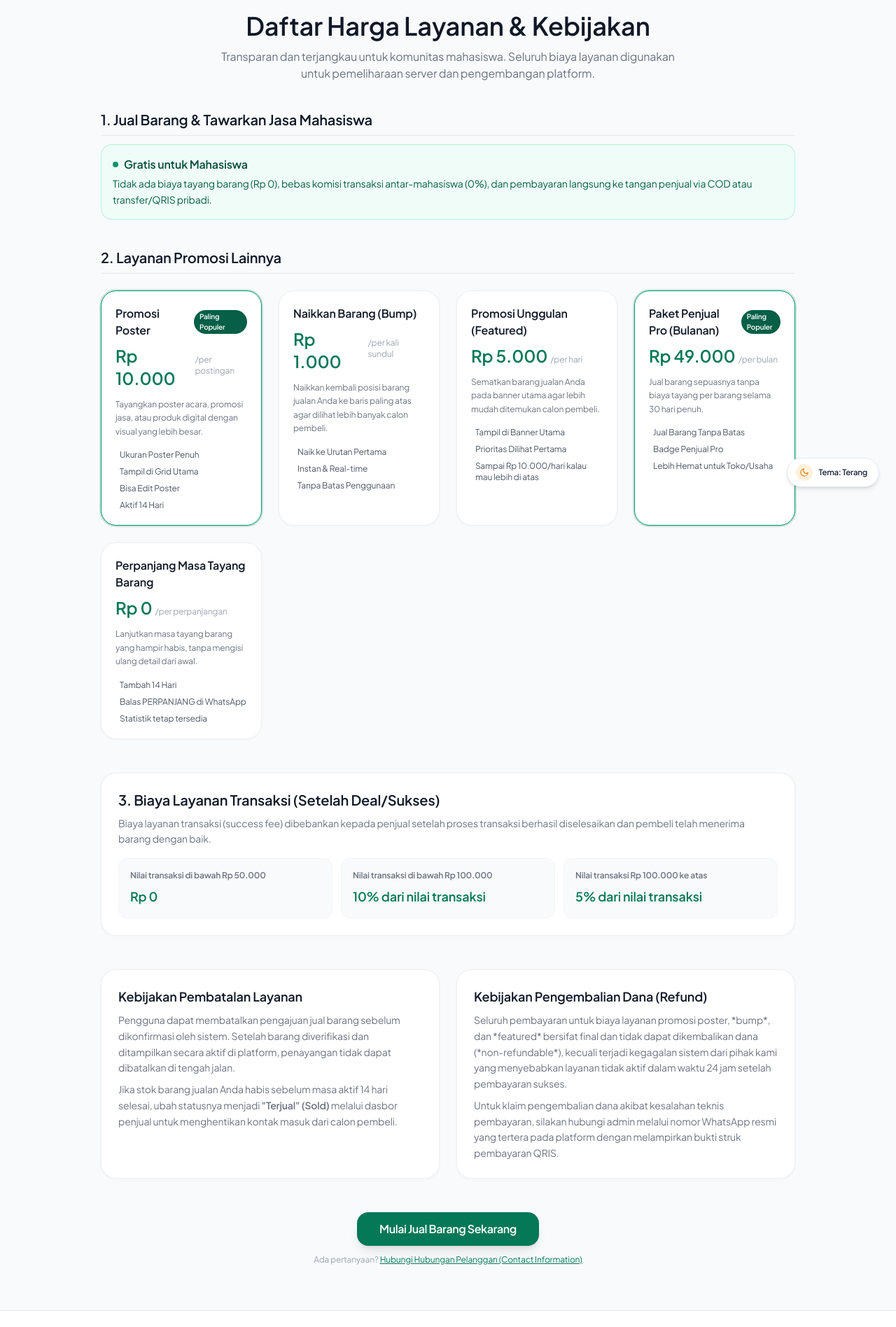
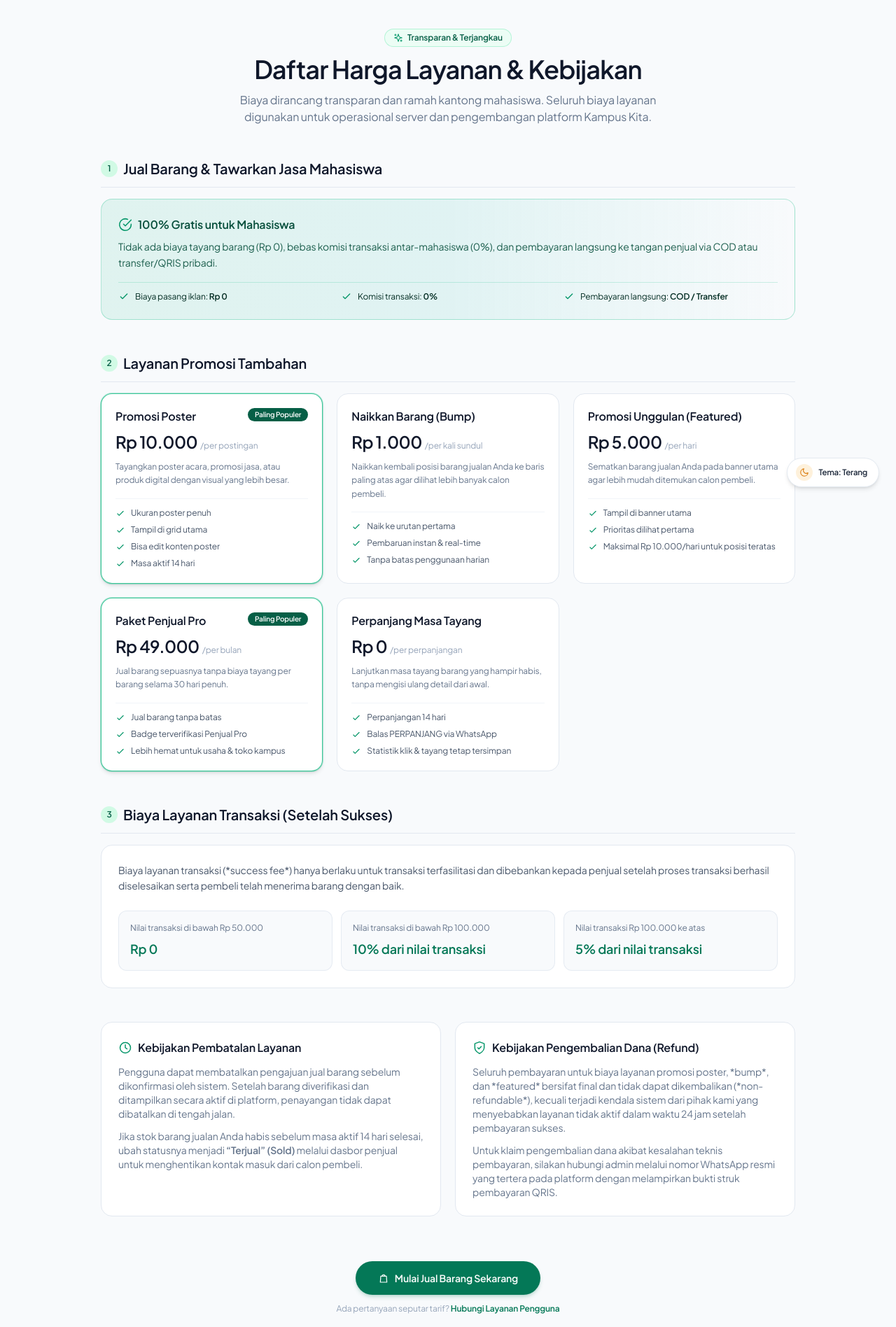
Before and after one commit to jualbeliusupolmed-creator/jualbeliusupolmed, a Next.js app: page /daftar-harga in a window 1280 px wide. Shown: the part 80-1976 px from the top of the page at 70% size. Built offline with nearby package versions, Linux system fonts and the light colour scheme; no server answers.

Commit message:
refactor(pricing): elevate daftar-harga page design with hallmark standards and full dark mode support

```diff
--- a/src/app/daftar-harga/page.jsx
+++ b/src/app/daftar-harga/page.jsx
@@ -1,6 +1,7 @@
 import Link from "next/link";
 import { rupiah } from "@/lib/fees";
 import { getSettings } from "@/lib/settings";
+import { Icon } from "@/components/Icons";
 
 export const metadata = {
   title: "Daftar Harga Layanan & Kebijakan",
@@ -8,11 +9,6 @@ export const metadata = {
   alternates: { canonical: "/daftar-harga" },
 };
 
-// Halaman ini dulu memuat angkanya sendiri, diketik langsung di berkas ini,
-// sementara yang benar-benar menagih membaca `settings.pricing` dari database.
-// Dua sumber untuk satu harga selalu berakhir sama: pemilik mengubah tarif dari
-// panel admin, tagihannya ikut berubah, dan halaman "Daftar Harga" tetap
-// menjanjikan angka lama. Sekarang keduanya membaca sumber yang sama.
 export const dynamic = "force-dynamic";
 
 const nomor = (v, bawaan) => {
@@ -20,8 +16,6 @@ const nomor = (v, bawaan) => {
   return Number.isFinite(n) ? n : bawaan;
 };
 
-// Biaya tayang barang berjenjang menurut harganya, jadi tidak bisa
-// diringkas jadi satu angka tanpa berbohong. Yang ditampilkan: jenjangnya.
 function jenjangIklan(pricing) {
   const tiers = Array.isArray(pricing?.adTiers) && pricing.adTiers.length
     ? pricing.adTiers
@@ -43,7 +37,7 @@ function layananIklan(pricing) {
       price: nomor(pricing?.adPoster, 10000),
       unit: "per postingan",
       desc: "Tayangkan poster acara, promosi jasa, atau produk digital dengan visual yang lebih besar.",
-      features: ["Ukuran Poster Penuh", "Tampil di Grid Utama", "Bisa Edit Poster", `Aktif ${hariTayang} Hari`],
+      features: ["Ukuran poster penuh", "Tampil di grid utama", "Bisa edit konten poster", `Masa aktif ${hariTayang} hari`],
       popular: true,
     },
     {
@@ -51,7 +45,7 @@ function layananIklan(pricing) {
       price: nomor(pricing?.bump, 1000),
       unit: "per kali sundul",
       desc: "Naikkan kembali posisi barang jualan Anda ke baris paling atas agar dilihat lebih banyak calon pembeli.",
-      features: ["Naik ke Urutan Pertama", "Instan & Real-time", "Tanpa Batas Penggunaan"],
+      features: ["Naik ke urutan pertama", "Pembaruan instan & real-time", "Tanpa batas penggunaan harian"],
       popular: false,
     },
     {
@@ -59,23 +53,23 @@ function layananIklan(pricing) {
       price: nomor(pricing?.featuredPerDay, 5000),
       unit: "per hari",
       desc: "Sematkan barang jualan Anda pada banner utama agar lebih mudah ditemukan calon pembeli.",
-      features: ["Tampil di Banner Utama", "Prioritas Dilihat Pertama", `Sampai ${rupiah(nomor(pricing?.featuredMaxPerDay, 10000))}/hari kalau mau lebih di atas`],
+      features: ["Tampil di banner utama", "Prioritas dilihat pertama", `Maksimal ${rupiah(nomor(pricing?.featuredMaxPerDay, 10000))}/hari untuk posisi teratas`],
       popular: false,
     },
     {
-      title: "Paket Penjual Pro (Bulanan)",
+      title: "Paket Penjual Pro",
       price: nomor(pricing?.proMonthly, 49000),
       unit: "per bulan",
       desc: "Jual barang sepuasnya tanpa biaya tayang per barang selama 30 hari penuh.",
-      features: ["Jual Barang Tanpa Batas", "Badge Penjual Pro", "Lebih Hemat untuk Toko/Usaha"],
+      features: ["Jual barang tanpa batas", "Badge terverifikasi Penjual Pro", "Lebih hemat untuk usaha & toko kampus"],
       popular: true,
     },
     {
-      title: "Perpanjang Masa Tayang Barang",
+      title: "Perpanjang Masa Tayang",
       price: nomor(pricing?.renewalFee, 2000),
       unit: "per perpanjangan",
-      desc: `Lanjutkan masa tayang barang yang hampir habis, tanpa mengisi ulang detail dari awal.`,
-      features: [`Tambah ${hariTayang} Hari`, "Balas PERPANJANG di WhatsApp", "Statistik tetap tersedia"],
+      desc: "Lanjutkan masa tayang barang yang hampir habis, tanpa mengisi ulang detail dari awal.",
+      features: [`Perpanjangan ${hariTayang} hari`, "Balas PERPANJANG via WhatsApp", "Statistik klik & tayang tetap tersimpan"],
       popular: false,
     },
   ];
@@ -98,61 +92,110 @@ export default async function DaftarHargaPage() {
   const tierIklan = jenjangIklan(pricing);
   const transactionFees = biayaTransaksi(pricing);
   const tokoGratis = pricing?.tokoGratis !== false;
+
   return (
-    <div className="mx-auto max-w-5xl px-4 py-8">
+    <div className="mx-auto max-w-5xl px-4 py-10 sm:py-14 space-y-12">
       {/* Header */}
-      <div className="text-center">
-        <h1 className="text-3xl font-extrabold sm:text-4xl text-gray-900">
+      <div className="text-center space-y-3">
+        <div className="inline-flex items-center gap-1.5 px-3 py-1 rounded-full bg-emerald-50 dark:bg-emerald-950/60 border border-emerald-200/80 dark:border-emerald-800/60 text-emerald-800 dark:text-emerald-300 text-xs font-semibold">
+          <Icon.Sparkles className="w-3.5 h-3.5 text-emerald-600 dark:text-emerald-400" />
+          <span>Transparan &amp; Terjangkau</span>
+        </div>
+        <h1 className="text-3xl font-extrabold sm:text-4xl text-slate-900 dark:text-white tracking-tight">
           Daftar Harga Layanan &amp; Kebijakan
         </h1>
-        <p className="mx-auto mt-3 max-w-2xl text-gray-500 text-sm sm:text-base">
-          Transparan dan terjangkau untuk komunitas mahasiswa. Seluruh biaya layanan digunakan untuk pemeliharaan server dan pengembangan platform.
+        <p className="mx-auto max-w-2xl text-slate-500 dark:text-slate-400 text-sm sm:text-base leading-relaxed">
+          Biaya dirancang transparan dan ramah kantong mahasiswa. Seluruh biaya layanan digunakan untuk operasional server dan pengembangan platform Kampus Kita.
         </p>
       </div>
 
-      {/* Jual barang: 100% Gratis untuk mahasiswa */}
-      <section className="mt-10">
-        <h2 className="text-xl font-bold text-gray-900 border-b pb-2">1. Jual Barang &amp; Tawarkan Jasa Mahasiswa</h2>
-        <div className="mt-3 rounded-2xl bg-emerald-50/70 border border-emerald-200/80 p-4 text-emerald-900">
-          <div className="flex items-center gap-2 font-bold text-base text-emerald-900">
-            <span className="inline-block h-2 w-2 rounded-full bg-emerald-600" aria-hidden="true" />
-            <span>Gratis untuk Mahasiswa</span>
+      {/* 1. Jual barang: 100% Gratis untuk mahasiswa */}
+      <section className="space-y-4">
+        <div className="flex items-center gap-2 border-b border-slate-200 dark:border-slate-800 pb-3">
+          <span className="flex h-6 w-6 items-center justify-center rounded-full bg-emerald-100 dark:bg-emerald-950 text-xs font-bold text-emerald-800 dark:text-emerald-300">
+            1
+          </span>
+          <h2 className="text-lg sm:text-xl font-bold text-slate-900 dark:text-white">
+            Jual Barang &amp; Tawarkan Jasa Mahasiswa
+          </h2>
+        </div>
+
+        <div className="rounded-2xl bg-gradient-to-r from-emerald-500/10 via-teal-500/10 to-transparent dark:from-emerald-950/40 dark:via-teal-950/20 border border-emerald-500/30 dark:border-emerald-700/40 p-5 sm:p-6 text-emerald-950 dark:text-emerald-100 shadow-xs">
+          <div className="flex items-center gap-2 font-bold text-base text-emerald-900 dark:text-emerald-300 mb-2">
+            <Icon.CheckCircle className="w-5 h-5 text-emerald-600 dark:text-emerald-400 shrink-0" />
+            <span>100% Gratis untuk Mahasiswa</span>
           </div>
-          <p className="mt-1 text-sm text-emerald-800 leading-relaxed">
+          <p className="text-sm text-emerald-900/90 dark:text-emerald-200/90 leading-relaxed mb-4">
             Tidak ada biaya tayang barang (Rp 0), bebas komisi transaksi antar-mahasiswa (0%), dan pembayaran langsung ke tangan penjual via COD atau transfer/QRIS pribadi.
           </p>
+          <div className="grid grid-cols-1 sm:grid-cols-3 gap-3 pt-3 border-t border-emerald-500/20 dark:border-emerald-700/30 text-xs">
+            <div className="flex items-center gap-2">
+              <Icon.Check className="w-4 h-4 text-emerald-600 dark:text-emerald-400 shrink-0" />
+              <span>Biaya pasang iklan: <strong>Rp 0</strong></span>
+            </div>
+            <div className="flex items-center gap-2">
+              <Icon.Check className="w-4 h-4 text-emerald-600 dark:text-emerald-400 shrink-0" />
+              <span>Komisi transaksi: <strong>0%</strong></span>
+            </div>
+            <div className="flex items-center gap-2">
+              <Icon.Check className="w-4 h-4 text-emerald-600 dark:text-emerald-400 shrink-0" />
+              <span>Pembayaran langsung: <strong>COD / Transfer</strong></span>
+            </div>
+          </div>
         </div>
       </section>
 
-      {/* Grid harga layanan promosi */}
-      <section className="mt-10">
-        <h2 className="text-xl font-bold text-gray-900 border-b pb-2">2. Layanan Promosi Lainnya</h2>
-        <div className="mt-6 grid gap-6 sm:grid-cols-2 lg:grid-cols-4">
+      {/* 2. Grid harga layanan promosi */}
+      <section className="space-y-4">
+        <div className="flex items-center gap-2 border-b border-slate-200 dark:border-slate-800 pb-3">
+          <span className="flex h-6 w-6 items-center justify-center rounded-full bg-emerald-100 dark:bg-emerald-950 text-xs font-bold text-emerald-800 dark:text-emerald-300">
+            2
+          </span>
+          <h2 className="text-lg sm:text-xl font-bold text-slate-900 dark:text-white">
+            Layanan Promosi Tambahan
+          </h2>
+        </div>
+
+        <div className="grid gap-5 sm:grid-cols-2 lg:grid-cols-3">
           {advertisingServices.map((s, idx) => (
             <div
               key={idx}
-              className={`card flex flex-col justify-between p-5 relative ${
-                s.popular ? "border-emerald-600 ring-2 ring-emerald-600/20" : ""
+              className={`rounded-2xl border p-5 flex flex-col justify-between transition-colors duration-150 bg-white dark:bg-slate-900/80 ${
+                s.popular
+                  ? "border-emerald-500/80 dark:border-emerald-500/60 shadow-md ring-1 ring-emerald-500/30"
+                  : "border-slate-200 dark:border-slate-800 hover:border-slate-300 dark:hover:border-slate-700 shadow-xs"
               }`}
             >
               <div>
-                <div className="flex items-center justify-between gap-2">
-                  <h3 className="font-bold text-gray-900">{s.title}</h3>
+                <div className="flex items-start justify-between gap-2 mb-2">
+                  <h3 className="font-bold text-slate-900 dark:text-white text-base">
+                    {s.title}
+                  </h3>
                   {s.popular && (
-                    <span className="rounded-full bg-emerald-800 px-2 py-0.5 text-[10px] font-semibold text-white">
+                    <span className="rounded-full bg-emerald-800 dark:bg-emerald-700 px-2.5 py-0.5 text-[10px] font-semibold text-white shrink-0">
                       Paling Populer
                     </span>
                   )}
                 </div>
+
                 <div className="mt-2 flex items-baseline gap-1">
-                  <span className="text-2xl font-extrabold text-primary">{rupiah(s.price)}</span>
-                  <span className="text-xs text-gray-400">/{s.unit}</span>
+                  <span className="text-2xl font-black text-slate-900 dark:text-white tracking-tight">
+                    {rupiah(s.price)}
+                  </span>
+                  <span className="text-xs font-medium text-slate-400 dark:text-slate-500">
+                    /{s.unit}
+                  </span>
                 </div>
-                <p className="mt-3 text-xs text-gray-500 leading-relaxed">{s.desc}</p>
-                <ul className="mt-4 space-y-2 text-xs text-gray-600">
+
+                <p className="mt-2.5 text-xs text-slate-500 dark:text-slate-400 leading-relaxed min-h-[36px]">
+                  {s.desc}
+                </p>
+
+                <ul className="mt-4 space-y-2 text-xs text-slate-600 dark:text-slate-300 pt-3 border-t border-slate-100 dark:border-slate-800/80">
                   {s.features.map((f, i) => (
-                    <li key={i} className="flex items-center gap-1.5">
-                      <span className="text-green-500 font-bold"></span> {f}
+                    <li key={i} className="flex items-start gap-2">
+                      <Icon.Check className="w-3.5 h-3.5 text-emerald-600 dark:text-emerald-400 shrink-0 mt-0.5" />
+                      <span>{f}</span>
                     </li>
                   ))}
                 </ul>
@@ -162,60 +205,99 @@ export default async function DaftarHargaPage() {
         </div>
       </section>
 
-      {/* Biaya Transaksi */}
-      <section className="mt-12">
-        <div className="card p-6">
-          <h2 className="text-xl font-bold text-gray-900">3. Biaya Layanan Transaksi (Setelah Deal/Sukses)</h2>
-          <p className="mt-2 text-sm text-gray-500 leading-relaxed">
-            Biaya layanan transaksi (success fee) dibebankan kepada penjual setelah proses transaksi berhasil diselesaikan dan pembeli telah menerima barang dengan baik.
+      {/* 3. Biaya Transaksi */}
+      <section className="space-y-4">
+        <div className="flex items-center gap-2 border-b border-slate-200 dark:border-slate-800 pb-3">
+          <span className="flex h-6 w-6 items-center justify-center rounded-full bg-emerald-100 dark:bg-emerald-950 text-xs font-bold text-emerald-800 dark:text-emerald-300">
+            3
+          </span>
+          <h2 className="text-lg sm:text-xl font-bold text-slate-900 dark:text-white">
+            Biaya Layanan Transaksi (Setelah Sukses)
+          </h2>
+        </div>
+
+        <div className="rounded-2xl border border-slate-200 dark:border-slate-800 bg-white dark:bg-slate-900/80 p-5 sm:p-6 shadow-xs space-y-4">
+          <p className="text-sm text-slate-600 dark:text-slate-300 leading-relaxed">
+            Biaya layanan transaksi (*success fee*) hanya berlaku untuk transaksi terfasilitasi dan dibebankan kepada penjual setelah proses transaksi berhasil diselesaikan serta pembeli telah menerima barang dengan baik.
           </p>
-          {transactionFees.length === 0 && (
-            <p className="mt-4 rounded-xl bg-gray-50 border border-gray-100 p-4 text-sm text-gray-600">
-              <strong>Sedang tidak ada biaya transaksi.</strong> Tidak ada potongan setelah barang
-              laku. Kalau nanti diberlakukan, jenjangnya muncul di sini.
-            </p>
+
+          {transactionFees.length === 0 ? (
+            <div className="rounded-xl bg-slate-50 dark:bg-slate-800/50 border border-slate-200/80 dark:border-slate-700/60 p-4 text-xs sm:text-sm text-slate-600 dark:text-slate-300 flex items-start gap-2">
+              <Icon.Info className="w-4 h-4 text-emerald-600 dark:text-emerald-400 shrink-0 mt-0.5" />
+              <div>
+                <strong>Saat ini tidak ada potongan biaya transaksi.</strong> Seluruh transaksi COD langsung antar-mahasiswa bebas potongan 100%. Jika ada program terfasilitasi baru, perinciannya akan dicantumkan di sini.
+              </div>
+            </div>
+          ) : (
+            <div className="grid gap-3 sm:grid-cols-3 pt-2">
+              {transactionFees.map((f, i) => (
+                <div
+                  key={i}
+                  className="rounded-xl bg-slate-50 dark:bg-slate-800/60 p-4 border border-slate-200/80 dark:border-slate-700/60 flex flex-col justify-between"
+                >
+                  <span className="text-xs font-medium text-slate-500 dark:text-slate-400">
+                    {f.range}
+                  </span>
+                  <span className="mt-2 text-lg font-extrabold text-emerald-700 dark:text-emerald-400">
+                    {f.fee}
+                  </span>
+                </div>
+              ))}
+            </div>
           )}
-          <div className="mt-4 grid gap-3 sm:grid-cols-3">
-            {transactionFees.map((f, i) => (
-              <div key={i} className="rounded-xl bg-gray-50 p-4 border border-gray-100 flex flex-col justify-between">
-                <span className="text-xs font-semibold text-gray-500">{f.range}</span>
-                <span className="mt-2 text-lg font-bold text-primary">{f.fee}</span>
-              </div>
-            ))}
-          </div>
         </div>
       </section>
 
-      {/* Kebijakan Refund & Cancellation */}
-      <section className="mt-12 grid gap-6 md:grid-cols-2">
-        <div className="card p-6">
-          <h3 className="text-lg font-bold text-gray-900"> Kebijakan Pembatalan Layanan</h3>
-          <p className="mt-2 text-sm text-gray-500 leading-relaxed">
+      {/* 4. Kebijakan Refund & Pembatalan */}
+      <section className="grid gap-5 md:grid-cols-2">
+        <div className="rounded-2xl border border-slate-200 dark:border-slate-800 bg-white dark:bg-slate-900/80 p-5 sm:p-6 shadow-xs space-y-3">
+          <div className="flex items-center gap-2">
+            <Icon.Clock3 className="w-5 h-5 text-emerald-600 dark:text-emerald-400 shrink-0" />
+            <h3 className="text-base font-bold text-slate-900 dark:text-white">
+              Kebijakan Pembatalan Layanan
+            </h3>
+          </div>
+          <p className="text-xs sm:text-sm text-slate-500 dark:text-slate-400 leading-relaxed">
             Pengguna dapat membatalkan pengajuan jual barang sebelum dikonfirmasi oleh sistem. Setelah barang diverifikasi dan ditampilkan secara aktif di platform, penayangan tidak dapat dibatalkan di tengah jalan.
           </p>
-          <p className="mt-2 text-sm text-gray-500 leading-relaxed">
-            Jika stok barang jualan Anda habis sebelum masa aktif 14 hari selesai, ubah statusnya menjadi <strong>"Terjual" (Sold)</strong> melalui dasbor penjual untuk menghentikan kontak masuk dari calon pembeli.
+          <p className="text-xs sm:text-sm text-slate-500 dark:text-slate-400 leading-relaxed">
+            Jika stok barang jualan Anda habis sebelum masa aktif 14 hari selesai, ubah statusnya menjadi <strong>&ldquo;Terjual&rdquo; (Sold)</strong> melalui dasbor penjual untuk menghentikan kontak masuk dari calon pembeli.
           </p>
         </div>
 
-        <div className="card p-6">
-          <h3 className="text-lg font-bold text-gray-900"> Kebijakan Pengembalian Dana (Refund)</h3>
-          <p className="mt-2 text-sm text-gray-500 leading-relaxed">
-            Seluruh pembayaran untuk biaya layanan promosi poster, *bump*, dan *featured* bersifat final dan tidak dapat dikembalikan dana (*non-refundable*), kecuali terjadi kegagalan sistem dari pihak kami yang menyebabkan layanan tidak aktif dalam waktu 24 jam setelah pembayaran sukses.
+        <div className="rounded-2xl border border-slate-200 dark:border-slate-800 bg-white dark:bg-slate-900/80 p-5 sm:p-6 shadow-xs space-y-3">
+          <div className="flex items-center gap-2">
+            <Icon.ShieldCheck className="w-5 h-5 text-emerald-600 dark:text-emerald-400 shrink-0" />
+            <h3 className="text-base font-bold text-slate-900 dark:text-white">
+              Kebijakan Pengembalian Dana (Refund)
+            </h3>
+          </div>
+          <p className="text-xs sm:text-sm text-slate-500 dark:text-slate-400 leading-relaxed">
+            Seluruh pembayaran untuk biaya layanan promosi poster, *bump*, dan *featured* bersifat final dan tidak dapat dikembalikan (*non-refundable*), kecuali terjadi kendala sistem dari pihak kami yang menyebabkan layanan tidak aktif dalam waktu 24 jam setelah pembayaran sukses.
           </p>
-          <p className="mt-2 text-sm text-gray-500 leading-relaxed">
+          <p className="text-xs sm:text-sm text-slate-500 dark:text-slate-400 leading-relaxed">
             Untuk klaim pengembalian dana akibat kesalahan teknis pembayaran, silakan hubungi admin melalui nomor WhatsApp resmi yang tertera pada platform dengan melampirkan bukti struk pembayaran QRIS.
           </p>
         </div>
       </section>
 
-      {/* Footer Call to Action */}
-      <div className="mt-12 text-center">
-        <Link href="/jual" className="btn-primary px-8 py-3 rounded-2xl text-base shadow-lg shadow-primary/20">
-          Mulai Jual Barang Sekarang
+      {/* 5. Footer Call to Action */}
+      <div className="text-center pt-4 space-y-3">
+        <Link
+          href="/jual"
+          className="inline-flex items-center justify-center gap-2 bg-emerald-700 hover:bg-emerald-800 active:scale-[0.99] text-white px-8 py-3.5 rounded-full text-sm font-bold shadow-md shadow-emerald-700/20 focus-visible:outline-none focus-visible:ring-2 focus-visible:ring-emerald-600 transition-colors duration-150"
+        >
+          <Icon.ShoppingBag className="w-4 h-4" />
+          <span>Mulai Jual Barang Sekarang</span>
         </Link>
-        <p className="mt-3 text-xs text-gray-400">
-          Ada pertanyaan? <Link href="/cara-bergabung" className="text-primary underline">Hubungi Hubungan Pelanggan (Contact Information)</Link>
+        <p className="text-xs text-slate-400 dark:text-slate-500">
+          Ada pertanyaan seputar tarif?{" "}
+          <Link
+            href="/cara-bergabung"
+            className="text-emerald-700 dark:text-emerald-400 font-semibold hover:underline"
+          >
+            Hubungi Layanan Pengguna
+          </Link>
         </p>
       </div>
     </div>
```
Also changed, not shown: 1 other file (tests, documents, lock files or other folders).
